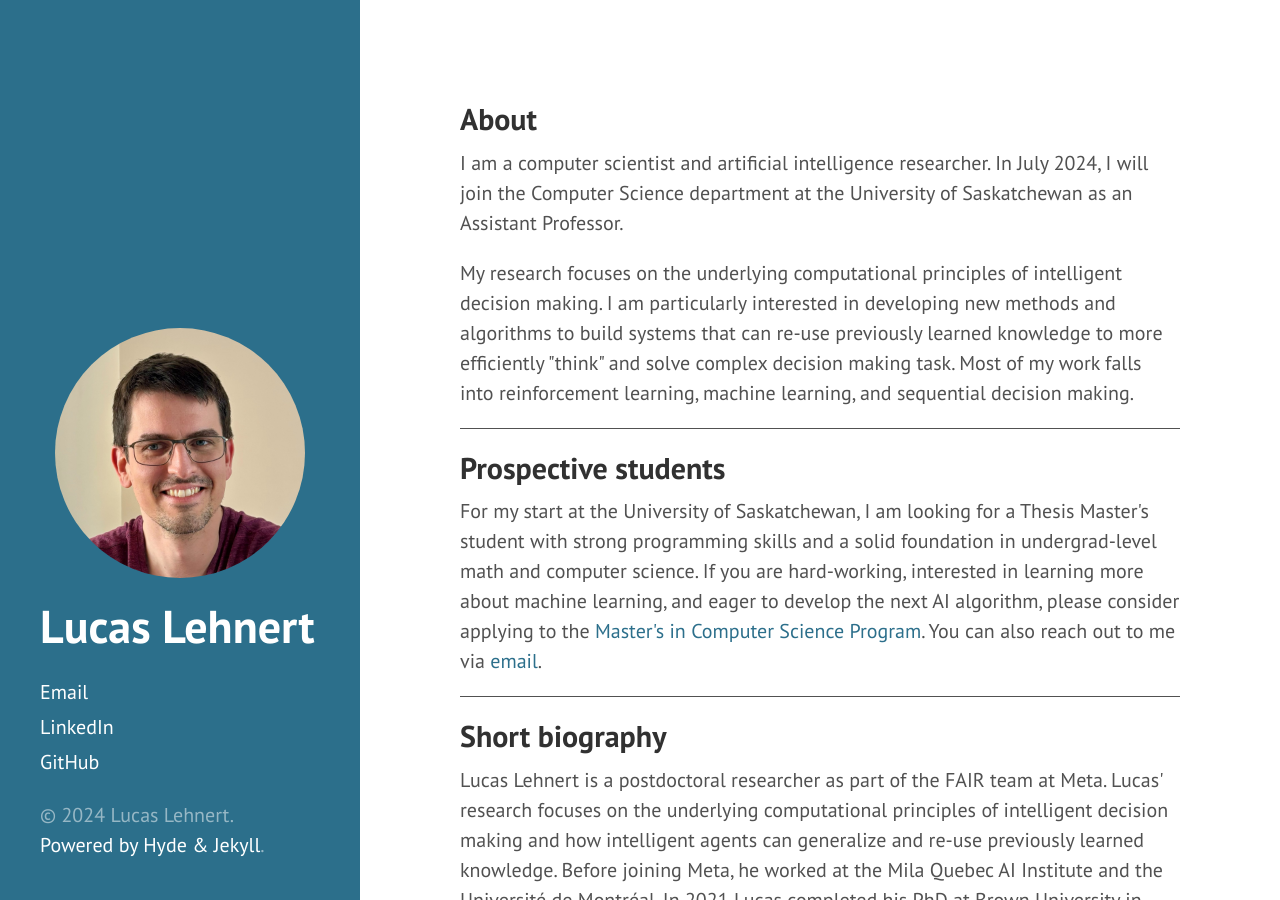
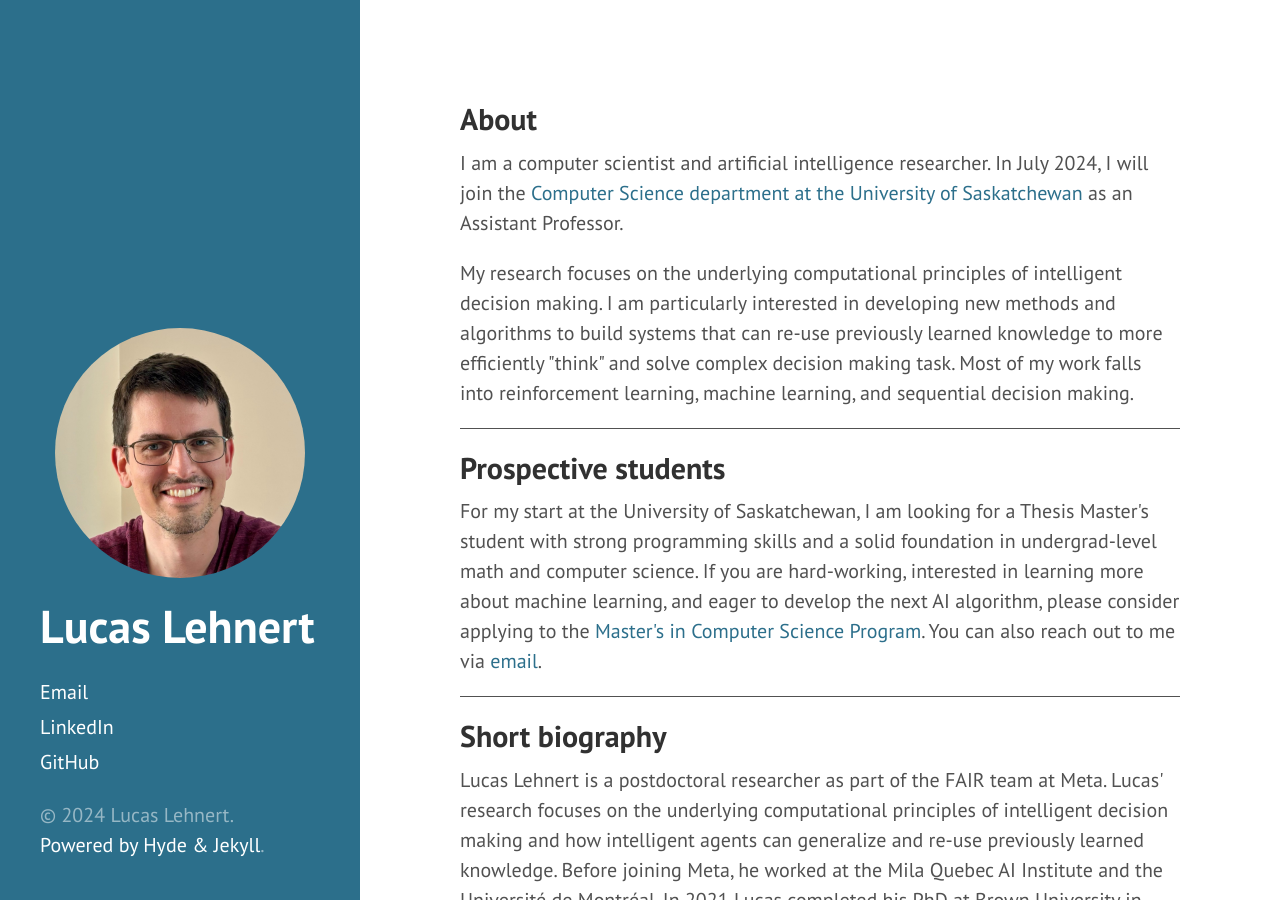
Before and after one commit to lucaslehnert/lucaslehnert.github.io, a Jekyll site: the page built from index.html, in a window 1280 px wide and 900 px high. Built offline with Jekyll 4.4.1, drawn with Linux system fonts in a browser that asks for light colours; Markdown is read by kramdown in place of the engine named in the settings; the list of posts is cut into pages by our own code; some of the changed lines change nothing that is shown.

Commit message:
updating content

```diff
--- a/index.html
+++ b/index.html
@@ -9,7 +9,7 @@ title: Home
     <h2>About</h2>
     <p>
       I am a computer scientist and artificial intelligence researcher.
-      In July 2024, I will join the Computer Science department at the University of Saskatchewan as an Assistant Professor.
+      In July 2024, I will join the <a href="https://www.cs.usask.ca/">Computer Science department at the University of Saskatchewan</a> as an Assistant Professor.
     </p>
 
     <p>
```
